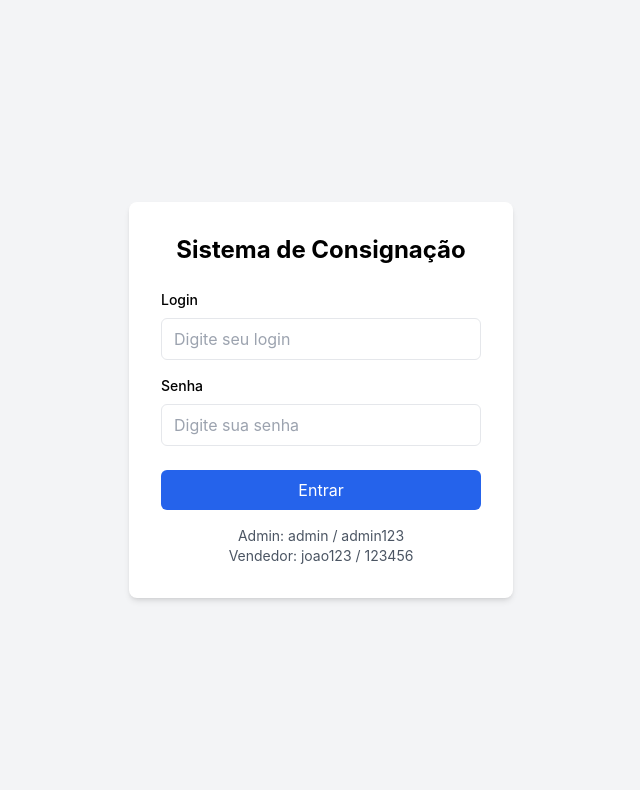
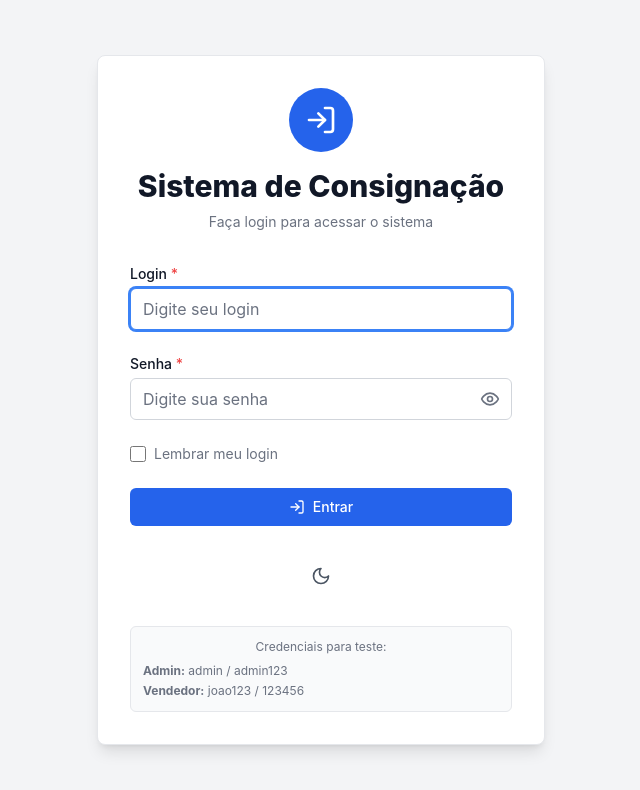
Before and after one commit to gabrieldodd/dti-consignado, a React (Vite) app: page / in a window 1280 px wide. Shown: the top 790 px of the page, without its empty margins (319-959 px from the left). Built offline with nearby package versions, Linux system fonts and the light colour scheme.

Commit message:
menu lateral

```diff
--- a/src/App.tsx
+++ b/src/App.tsx
@@ -1,132 +1,54 @@
-// src/App.tsx
-import React, { useState, useCallback } from 'react';
+import React, { useState, useCallback, useMemo } from 'react';
+import { Menu } from 'lucide-react';
 import { AppProvider, useAppContext } from './contexts/AppContext';
+import { Login } from './components/screens/Login';
+import { Dashboard } from './components/screens/Dashboard';
+import { MenuLateral } from './components/layout/MenuLateral';
 
-// Componente temporário simples para Login
-const Login: React.FC<{ onLogin: (login: string, senha: string) => void }> = ({ onLogin }) => {
-  const [login, setLogin] = useState('');
-  const [senha, setSenha] = useState('');
-
-  const handleSubmit = (e: React.FormEvent) => {
-    e.preventDefault();
-    onLogin(login, senha);
-  };
-
+// Componentes de tela (temporários - serão criados depois)
+const TelaConsignacoes = () => {
+  const { tema } = useAppContext();
   return (
-    <div className="min-h-screen bg-gray-100 flex items-center justify-center">
-      <div className="bg-white p-8 rounded-lg shadow-md w-96">
-        <h2 className="text-2xl font-bold mb-6 text-center">Sistema de Consignação</h2>
-        <form onSubmit={handleSubmit}>
-          <div className="mb-4">
-            <label className="block text-sm font-medium mb-2">Login</label>
-            <input
-              type="text"
-              value={login}
-              onChange={(e) => setLogin(e.target.value)}
-              className="w-full px-3 py-2 border rounded-md focus:outline-none focus:ring-2 focus:ring-blue-500"
-              placeholder="Digite seu login"
-              required
-            />
-          </div>
-          <div className="mb-6">
-            <label className="block text-sm font-medium mb-2">Senha</label>
-            <input
-              type="password"
-              value={senha}
-              onChange={(e) => setSenha(e.target.value)}
-              className="w-full px-3 py-2 border rounded-md focus:outline-none focus:ring-2 focus:ring-blue-500"
-              placeholder="Digite sua senha"
-              required
-            />
-          </div>
-          <button
-            type="submit"
-            className="w-full bg-blue-600 text-white py-2 rounded-md hover:bg-blue-700 transition-colors"
-          >
-            Entrar
-          </button>
-        </form>
-        <div className="mt-4 text-sm text-gray-600 text-center">
-          <p>Admin: admin / admin123</p>
-          <p>Vendedor: joao123 / 123456</p>
-        </div>
+    <div className={`p-6 ${tema.fundo} min-h-screen`}>
+      <h1 className={`text-3xl font-bold ${tema.texto} mb-6`}>Consignações</h1>
+      <div className={`${tema.papel} p-6 rounded-lg shadow-sm border ${tema.borda}`}>
+        <p className={tema.textoSecundario}>Tela de Consignações em desenvolvimento...</p>
       </div>
     </div>
   );
 };
 
-// Componente temporário simples para Dashboard
-const Dashboard: React.FC = () => {
-  const { tema, vendedores, produtos, consignacoes, usuarioLogado, tipoUsuario } = useAppContext();
-
+const TelaVendedores = () => {
+  const { tema } = useAppContext();
   return (
     <div className={`p-6 ${tema.fundo} min-h-screen`}>
-      <div className="max-w-7xl mx-auto">
-        <div className="mb-8">
-          <h1 className={`text-3xl font-bold ${tema.texto}`}>
-            Dashboard - Bem-vindo, {usuarioLogado?.nome || 'Usuário'}!
-          </h1>
-          <p className={`mt-2 ${tema.textoSecundario}`}>
-            Tipo de usuário: {tipoUsuario}
-          </p>
-        </div>
+      <h1 className={`text-3xl font-bold ${tema.texto} mb-6`}>Vendedores</h1>
+      <div className={`${tema.papel} p-6 rounded-lg shadow-sm border ${tema.borda}`}>
+        <p className={tema.textoSecundario}>Tela de Vendedores em desenvolvimento...</p>
+      </div>
+    </div>
+  );
+};
 
-        {/* Cards de estatísticas */}
-        <div className="grid grid-cols-1 md:grid-cols-2 lg:grid-cols-4 gap-6 mb-8">
-          <div className={`${tema.papel} p-6 rounded-lg shadow-sm border ${tema.borda}`}>
-            <h3 className={`text-lg font-semibold ${tema.texto}`}>Vendedores</h3>
-            <p className="text-3xl font-bold text-blue-600">{vendedores.length}</p>
-            <p className={`text-sm ${tema.textoSecundario}`}>Total cadastrados</p>
-          </div>
+const TelaProdutos = () => {
+  const { tema } = useAppContext();
+  return (
+    <div className={`p-6 ${tema.fundo} min-h-screen`}>
+      <h1 className={`text-3xl font-bold ${tema.texto} mb-6`}>Produtos</h1>
+      <div className={`${tema.papel} p-6 rounded-lg shadow-sm border ${tema.borda}`}>
+        <p className={tema.textoSecundario}>Tela de Produtos em desenvolvimento...</p>
+      </div>
+    </div>
+  );
+};
 
-          <div className={`${tema.papel} p-6 rounded-lg shadow-sm border ${tema.borda}`}>
-            <h3 className={`text-lg font-semibold ${tema.texto}`}>Produtos</h3>
-            <p className="text-3xl font-bold text-green-600">{produtos.length}</p>
-            <p className={`text-sm ${tema.textoSecundario}`}>Total cadastrados</p>
-          </div>
-
-          <div className={`${tema.papel} p-6 rounded-lg shadow-sm border ${tema.borda}`}>
-            <h3 className={`text-lg font-semibold ${tema.texto}`}>Consignações</h3>
-            <p className="text-3xl font-bold text-purple-600">{consignacoes.length}</p>
-            <p className={`text-sm ${tema.textoSecundario}`}>Total registradas</p>
-          </div>
-
-          <div className={`${tema.papel} p-6 rounded-lg shadow-sm border ${tema.borda}`}>
-            <h3 className={`text-lg font-semibold ${tema.texto}`}>Consignações Ativas</h3>
-            <p className="text-3xl font-bold text-orange-600">
-              {consignacoes.filter(c => c.status === 'ativa').length}
-            </p>
-            <p className={`text-sm ${tema.textoSecundario}`}>Em andamento</p>
-          </div>
-        </div>
-
-        {/* Informações adicionais */}
-        <div className={`${tema.papel} p-6 rounded-lg shadow-sm border ${tema.borda}`}>
-          <h2 className={`text-xl font-semibold ${tema.texto} mb-4`}>Sistema de Consignação</h2>
-          <p className={`${tema.textoSecundario} mb-4`}>
-            Este é um sistema simplificado temporário. As funcionalidades completas serão implementadas gradualmente.
-          </p>
-          <div className="grid grid-cols-1 md:grid-cols-2 gap-4">
-            <div>
-              <h3 className={`font-medium ${tema.texto} mb-2`}>Funcionalidades Disponíveis:</h3>
-              <ul className={`text-sm ${tema.textoSecundario} space-y-1`}>
-                <li>• Login de usuários</li>
-                <li>• Dashboard com estatísticas básicas</li>
-                <li>• Visualização de dados</li>
-                <li>• Sistema de temas</li>
-              </ul>
-            </div>
-            <div>
-              <h3 className={`font-medium ${tema.texto} mb-2`}>Próximas Implementações:</h3>
-              <ul className={`text-sm ${tema.textoSecundario} space-y-1`}>
-                <li>• Gestão completa de vendedores</li>
-                <li>• Gestão completa de produtos</li>
-                <li>• Gestão completa de consignações</li>
-                <li>• Relatórios e filtros</li>
-              </ul>
-            </div>
-          </div>
-        </div>
+const TelaCategorias = () => {
+  const { tema } = useAppContext();
+  return (
+    <div className={`p-6 ${tema.fundo} min-h-screen`}>
+      <h1 className={`text-3xl font-bold ${tema.texto} mb-6`}>Categorias</h1>
+      <div className={`${tema.papel} p-6 rounded-lg shadow-sm border ${tema.borda}`}>
+        <p className={tema.textoSecundario}>Tela de Categorias em desenvolvimento...</p>
       </div>
     </div>
   );
@@ -139,8 +61,15 @@ const AppContent: React.FC = () => {
     setUsuarioLogado,
     setTipoUsuario,
     vendedores,
-    mostrarMensagem
+    mostrarMensagem,
+    tema,
+    temaEscuro,
+    setTemaEscuro
   } = useAppContext();
+
+  // Estados locais
+  const [telaAtiva, setTelaAtiva] = useState('dashboard');
+  const [menuAberto, setMenuAberto] = useState(false);
 
   // Função de login
   const fazerLogin = useCallback((login: string, senha: string) => {
@@ -168,13 +97,111 @@ const AppContent: React.FC = () => {
     }
   }, [vendedores, setUsuarioLogado, setTipoUsuario, mostrarMensagem]);
 
+  // Função de logout
+  const fazerLogout = useCallback(() => {
+    setUsuarioLogado(null);
+    setTipoUsuario(null);
+    setTelaAtiva('dashboard');
+    mostrarMensagem('success', 'Logout realizado com sucesso!');
+  }, [setUsuarioLogado, setTipoUsuario, mostrarMensagem]);
+
+  // Função para mudar tela
+  const mudarTela = useCallback((tela: string) => {
+    setTelaAtiva(tela);
+    setMenuAberto(false); // Fecha menu mobile ao navegar
+  }, []);
+
+  // Função para alternar tema
+  const toggleTema = useCallback(() => {
+    setTemaEscuro(prev => !prev);
+  }, [setTemaEscuro]);
+
+  // Função para controlar menu mobile
+  const toggleMenu = useCallback(() => {
+    setMenuAberto(prev => !prev);
+  }, []);
+
+  const fecharMenu = useCallback(() => {
+    setMenuAberto(false);
+  }, []);
+
+  // Renderizar conteúdo baseado na tela ativa
+  const renderConteudo = useCallback(() => {
+    switch (telaAtiva) {
+      case 'consignacoes':
+        return <TelaConsignacoes />;
+      case 'vendedores':
+        return <TelaVendedores />;
+      case 'produtos':
+        return <TelaProdutos />;
+      case 'categorias':
+        return <TelaCategorias />;
+      default:
+        return <Dashboard />;
+    }
+  }, [telaAtiva]);
+
   // Se não está logado, mostrar tela de login
   if (!usuarioLogado) {
-    return <Login onLogin={fazerLogin} />;
+    return (
+      <Login
+        onLogin={fazerLogin}
+        temaEscuro={temaEscuro}
+        onToggleTema={toggleTema}
+      />
+    );
   }
 
-  // Renderizar dashboard
-  return <Dashboard />;
+  // Interface principal com menu lateral
+  return (
+    <div className={`min-h-screen ${tema.fundo} flex`}>
+      {/* Backdrop para mobile */}
+      {menuAberto && (
+        <div
+          className="fixed inset-0 z-40 bg-black bg-opacity-50 lg:hidden"
+          onClick={fecharMenu}
+        />
+      )}
+
+      {/* Menu Lateral */}
+      <MenuLateral
+        telaAtiva={telaAtiva}
+        onMudarTela={mudarTela}
+        menuAberto={menuAberto}
+        onFecharMenu={fecharMenu}
+        usuarioLogado={usuarioLogado}
+        onToggleTema={toggleTema}
+        onLogout={fazerLogout}
+        temaEscuro={temaEscuro}
+      />
+
+      {/* Conteúdo Principal */}
+      <div className="flex-1 lg:ml-0">
+        {/* Header Mobile */}
+        <div className={`${tema.papel} shadow-sm border-b ${tema.borda} lg:hidden`}>
+          <div className="px-4 py-3 flex items-center justify-between">
+            <button
+              onClick={toggleMenu}
+              className={`p-2 rounded-md ${tema.hover} ${tema.texto}`}
+            >
+              <Menu className="h-6 w-6" />
+            </button>
+            <h1 className={`text-lg font-semibold ${tema.texto}`}>
+              Sistema de Consignação
+            </h1>
+            <div className={`text-sm ${tema.textoSecundario}`}>
+              {usuarioLogado?.nome}
+            </div>
+          </div>
+        </div>
+
+        {/* Área de Conteúdo */}
+        <main className="min-h-screen">
+          {renderConteudo()}
+        </main>
+      </div>
+    </div>
+  );
 };
 
 // Componente App com Provider
```
